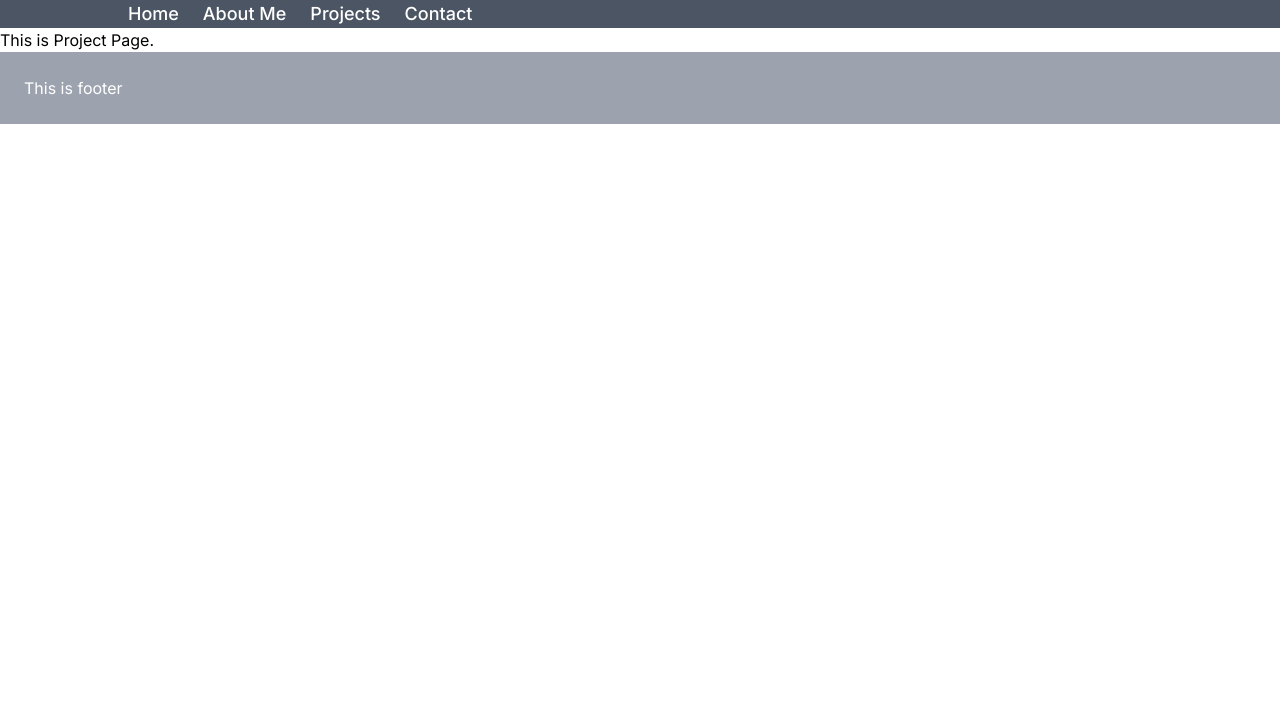
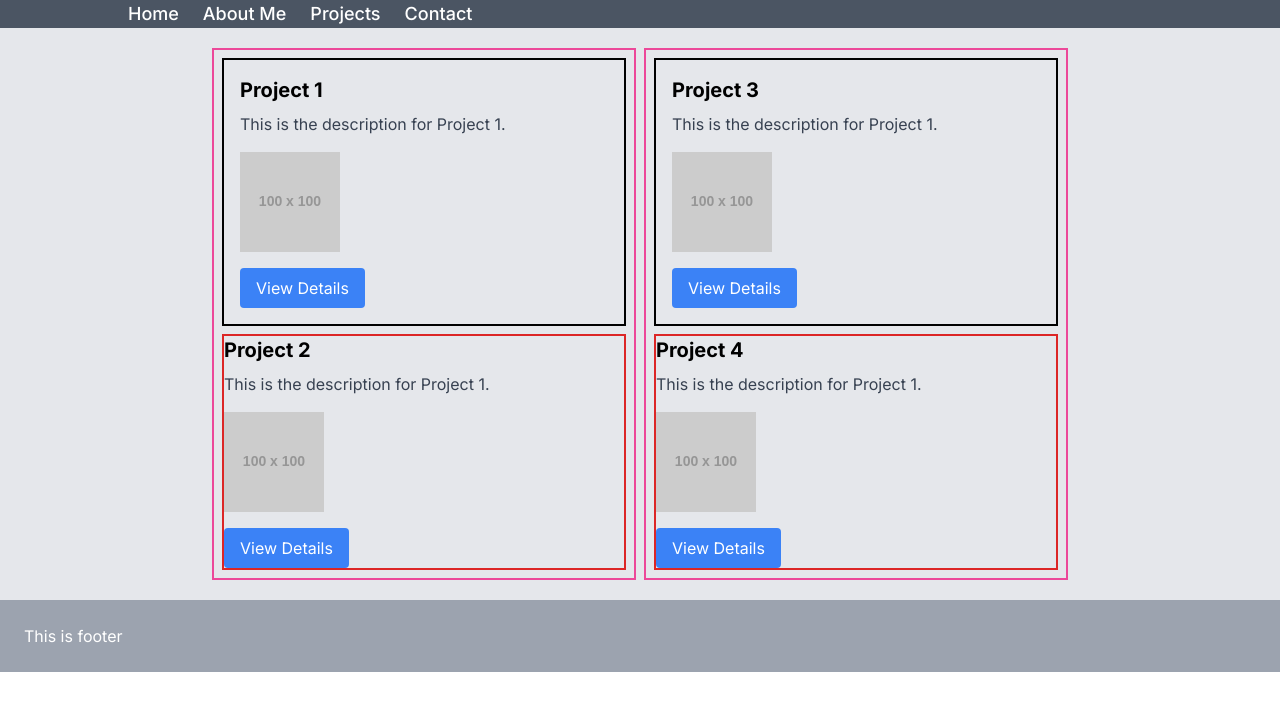
Before and after one commit to DFBlok/FrontEnd, a Next.js app in the folder tailwind/PORTFOLIO/my-portfolio-app/: page /Page3 in a window 1280 px wide. Shown: the top 710 px of the page. Built offline with nearby package versions, Linux system fonts and the light colour scheme.

Commit message:
Project page added

```diff
--- a/tailwind/PORTFOLIO/my-portfolio-app/app/Page3/page.tsx
+++ b/tailwind/PORTFOLIO/my-portfolio-app/app/Page3/page.tsx
@@ -1,10 +1,68 @@
+import { Container } from 'postcss'
 import React from 'react'
 
 function Page3() {
   return (
     <>
+      <section className='bg-gray-200'>
+  <div className='w-[70%] mx-auto flex p-5 items-center flex-col'>
 
-        <h1>This is Project Page.</h1>
+    <div className='w-full flex justify-between'>
+      <div className='w-1/2 border-2 p-2 border-pink-500'>
+        <div className='border-2 border-black p-4 mb-2'>
+        <h1 className="text-xl font-bold mb-2">Project 1</h1>
+          <p className="text-gray-700 mb-4">
+            This is the description for Project 1.
+          </p>
+          <img src="https://placehold.co/100x100" alt="project image" className="mb-4" />
+          <button className="bg-blue-500 text-white px-4 py-2 rounded hover:bg-blue-600">View Details</button>
+        </div>
+        <div className='border-2 border-red-600'>
+        <h1 className="text-xl font-bold mb-2">Project 2</h1>
+          <p className="text-gray-700 mb-4">This is the description for Project 1.</p>
+          <img src="https://placehold.co/100x100" alt="project image" className="mb-4" />
+          <button className="bg-blue-500 text-white px-4 py-2 rounded hover:bg-blue-600">View Details</button>
+        </div>
+      </div>
+      <div className='w-1/2 border-2 p-2 border-pink-500 ml-2'>
+        <div className='border-2 border-black p-4 mb-2'>
+        <h1 className="text-xl font-bold mb-2">Project 3</h1>
+          <p className="text-gray-700 mb-4">This is the description for Project 1.</p>
+          <img src="https://placehold.co/100x100" alt="project image" className="mb-4" />
+          <button className="bg-blue-500 text-white px-4 py-2 rounded hover:bg-blue-600">View Details</button>
+        </div>
+        <div className='border-2 border-red-600'>
+        <h1 className="text-xl font-bold mb-2">Project 4</h1>
+          <p className="text-gray-700 mb-4">This is the description for Project 1.</p>
+          <img src="https://placehold.co/100x100" alt="project image" className="mb-4" />
+          <button className="bg-blue-500 text-white px-4 py-2 rounded hover:bg-blue-600">View Details</button>
+        </div>
+      </div>
+    </div>
+
+   {/*  <div className='w-full flex justify-between mt-8'>
+      <div className='w-1/2 border-2 p-2 border-pink-500'>
+        <div className='border-2 border-black'>
+          <h1>This is Project Page.</h1>
+        </div>
+        <div className='border-2 border-red-600'>
+          <h1>This is Project Page.</h1>
+        </div>
+      </div>
+      <div className='w-1/2 border-2 p-2 border-pink-500'>
+        <div className='border-2 border-black'>
+          <h1>This is Project Page.</h1>
+        </div>
+        <div className='border-2 border-red-600'>
+          <h1>This is Project Page.</h1>
+        </div>
+      </div>
+    </div>
+ */}
+  </div>
+</section>
+
+
 
     </>
   )
```
